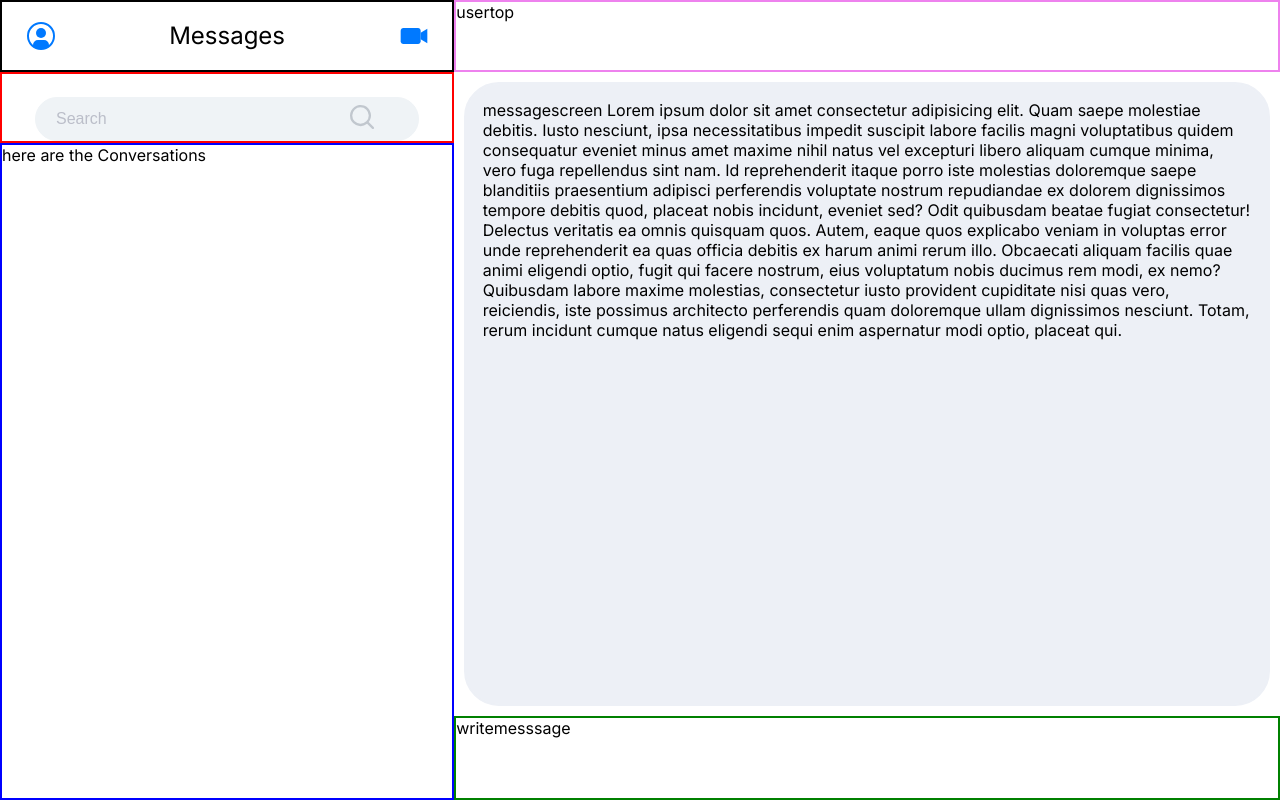
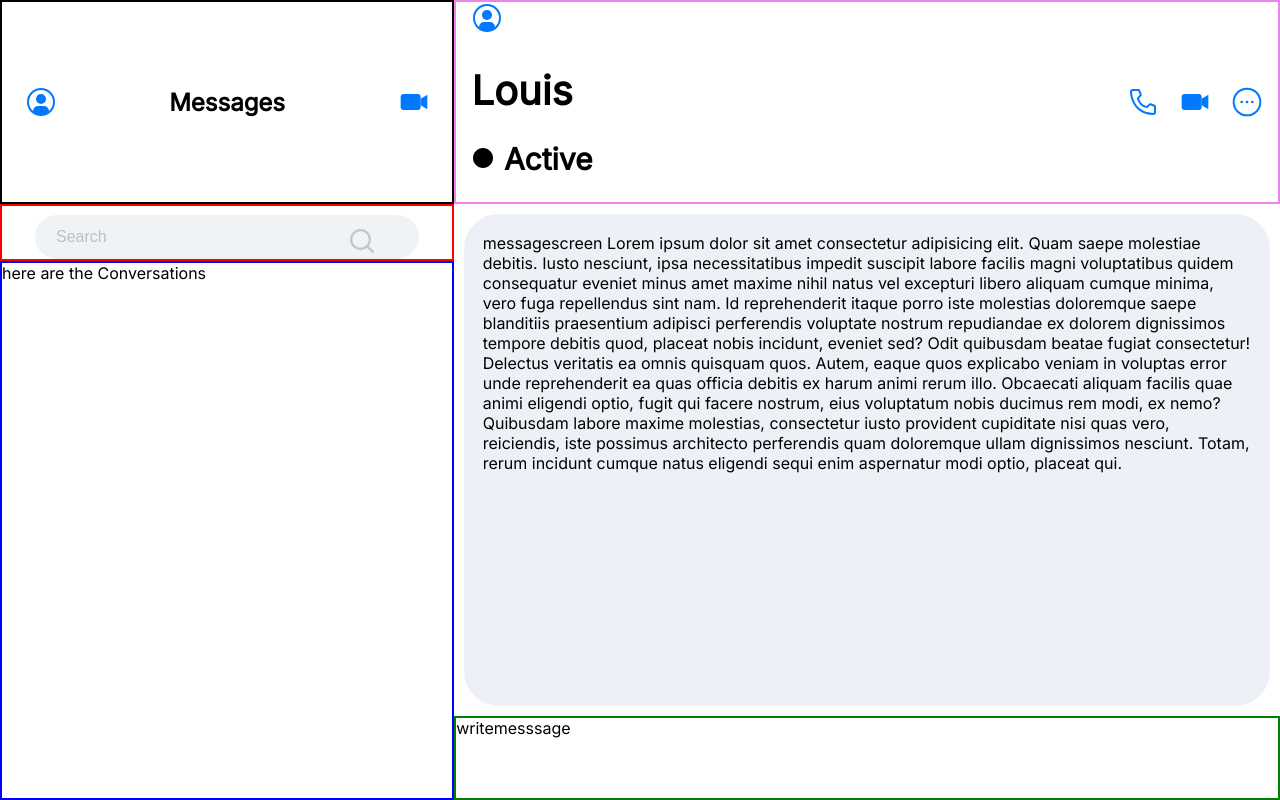
Before and after one commit to debankanmitra/Micro-services_Chat-application, a React (Vite) app in the folder chatApp/: page / in a window 1280 px wide. Built offline with nearby package versions, Linux system fonts and the light colour scheme.

Commit message:
usertop-user

```diff
--- a/chatApp/src/chat_system/Layoutgrid.jsx
+++ b/chatApp/src/chat_system/Layoutgrid.jsx
@@ -4,6 +4,7 @@ import Conversation from './Conversations'
 import Searchlist from './Searchlist'
 import Messagescreen from './Messagescreen'
 import Top from './Top'
+import Usertop from './Usertop'
 
 const Div = styled.body`
     display: grid;
@@ -16,15 +17,11 @@ const Writemessage = styled.div `
     grid-row: 7/8;
     height: 10vh;
 `
-const Usertop = styled.div `
-    border: 2px solid violet;
-    grid-row: 1/2;
-`
 function Layoutgrid() {
   return (
     <Div>
         <Top/>
-        <Usertop>usertop</Usertop>
+        <Usertop/>
         <Searchlist/>
         <Messagescreen/>
         {/* <Conversations><Conversation/></Conversations> */}
--- a/chatApp/src/chat_system/Searchlist.jsx
+++ b/chatApp/src/chat_system/Searchlist.jsx
@@ -25,7 +25,7 @@ const Input = styled.input`
 
 const Svg = styled.svg`
     position: relative;
-    top:28px;
+    top:20px;
     margin-left: 60%;
 `
 function Searchlist() {
--- a/chatApp/src/chat_system/Top.jsx
+++ b/chatApp/src/chat_system/Top.jsx
@@ -13,7 +13,7 @@ const Div = styled.div`
 `
 const H = styled.div`
     font-size: 1.5em;
-    font-weight:900;
+    font-weight:700;
 
 `
 function Top() {
--- /dev/null
+++ b/chatApp/src/chat_system/Usertop.jsx
@@ -0,0 +1,44 @@
+import React from 'react'
+import styled from 'styled-components'
+import Usertop_user from './Usertop_user'
+
+const Div = styled.div`
+    border: 2px solid violet;
+    grid-row: 1/2;
+    display: flex;
+    align-items: center;
+    justify-content: center;
+    gap: 65%;
+
+`
+const Div2 = styled.div`
+    display: flex;
+    justify-content: center;
+    align-items: center;
+    gap: 20px;
+
+`
+
+function Usertop() {
+    return (
+        <Div>
+
+            <Usertop_user />
+
+            <Div2>
+                <svg xmlns="http://www.w3.org/2000/svg" width="32" height="32" viewBox="0 0 32 32"><path fill="#0079FF"
+                    d="M26 29h-.17C6.18 27.87 3.39 11.29 3 6.23A3 3 0 0 1 5.76 3h5.51a2 2 0 0 1 1.86 1.26L14.65 8a2 2 0 0 1-.44 2.16l-2.13 2.15a9.37
+        9.37 0 0 0 7.58 7.6l2.17-2.15a2 2 0 0 1 2.17-.41l3.77 1.51A2 2 0 0 1 29 20.72V26a3 3 0 0 1-3 3ZM6 5a1 1 0 0 0-1 1v.08C5.46 12 8.41 26 25.94 27a1
+        1 0 0 0 1.06-.94v-5.34l-3.77-1.51l-2.87 2.85l-.48-.06c-8.7-1.09-9.88-9.79-9.88-9.88l-.06-.48l2.84-2.87L11.28 5Z"/></svg>
+
+                <svg xmlns="http://www.w3.org/2000/svg" width="32" height="32" viewBox="0 0 48 48"><path fill="#0079FF"
+                    d="M8 12h22c2.2 0 4 1.8 4 4v16c0 2.2-1.8 4-4 4H8c-2.2 0-4-1.8-4-4V16c0-2.2 1.8-4 4-4z" /><path fill="#0079FF" d="m44 35l-10-6V19l10-6z" /></svg>
+
+                <svg xmlns="http://www.w3.org/2000/svg" width="32" height="32" viewBox="0 0 24 24"><g fill="none" stroke="#0079FF"><path stroke-linecap="round"
+                    stroke-linejoin="round" stroke-width="2" d="M8 12h.009m3.995 0h.01m3.977 0H16" /><circle cx="12" cy="12" r="10" stroke-width="1.5" /></g></svg>
+            </Div2>
+        </Div>
+    )
+}
+
+export default Usertop
--- /dev/null
+++ b/chatApp/src/chat_system/Usertop_user.jsx
@@ -0,0 +1,24 @@
+import React from 'react'
+import styled from 'styled-components'
+
+const Div1 = styled.div`
+    font-size: 20px;
+`
+
+
+function Usertop_user() {
+  return (
+    <Div1>
+      <svg xmlns="http://www.w3.org/2000/svg" width="32" height="32" viewBox="0 0 32 32"><path fill="#0079FF"
+        d="M16 8a5 5 0 1 0 5 5a5 5 0 0 0-5-5Z" /><path fill="#0079FF" d="M16 2a14 14 0 1 0 14 14A14.016 14.016 0 0 0 16 2Zm7.992 22.926A5.002
+        5.002 0 0 0 19 20h-6a5.002 5.002 0 0 0-4.992 4.926a12 12 0 1 1 15.985 0Z"/></svg>
+
+      <h1>Louis</h1>
+      <h2><svg xmlns="http://www.w3.org/2000/svg" width="24" height="24" viewBox="0 0 24 24"><path fill="currentColor" d="M12 2C6.47 2 2 6.47 2 12s4.47 10 10 10s10-4.47 10-10S17.53 2 12 2z" /></svg> Active</h2>
+
+
+    </Div1>
+  )
+}
+
+export default Usertop_user
--- a/chatApp/src/index.css
+++ b/chatApp/src/index.css
@@ -11,9 +11,9 @@
   color: rgba(255, 255, 255, 0.87);
   background-color: #242424; */
 
-    font-synthesis: none;
-    text-rendering: optimizeLegibility;
-    -webkit-font-smoothing: antialiased;
+    /* font-synthesis: none; */
+    text-rendering: geometricPrecision;
+    -webkit-font-smoothing: subpixel-antialiased;
     -moz-osx-font-smoothing: grayscale;
     -webkit-text-size-adjust: 100%;
 }
```
